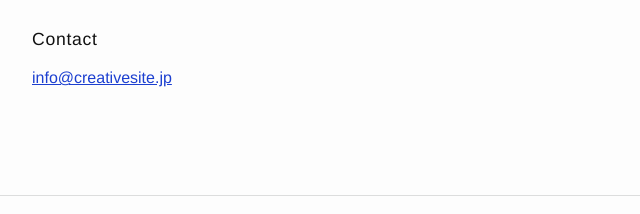
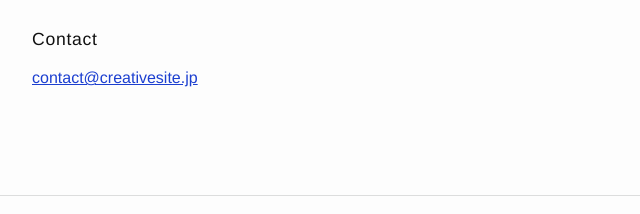
Before and after one commit to hidayoichiro-droid/creativesite-www, a plain HTML site: page en/tools/index.html in a window 1280 px wide. Shown: the part 1097-1311 px from the top of the page, 218-858 px from the left. Drawn offline with Linux system fonts and the light colour scheme.

Commit message:
Use contact@ address on English tools page (#11)
Claude-Session: https://claude.ai/code/session_01QiBJGCjFDeHc1HzLsYBhgY

Co-authored-by: Claude <noreply@anthropic.com>

```diff
--- a/en/tools/index.html
+++ b/en/tools/index.html
@@ -82,7 +82,7 @@
 
   <section>
     <h2>Contact</h2>
-    <p><a href="mailto:info@creativesite.jp">info@creativesite.jp</a></p>
+    <p><a href="mailto:contact@creativesite.jp">contact@creativesite.jp</a></p>
   </section>
 </main>
 
```
